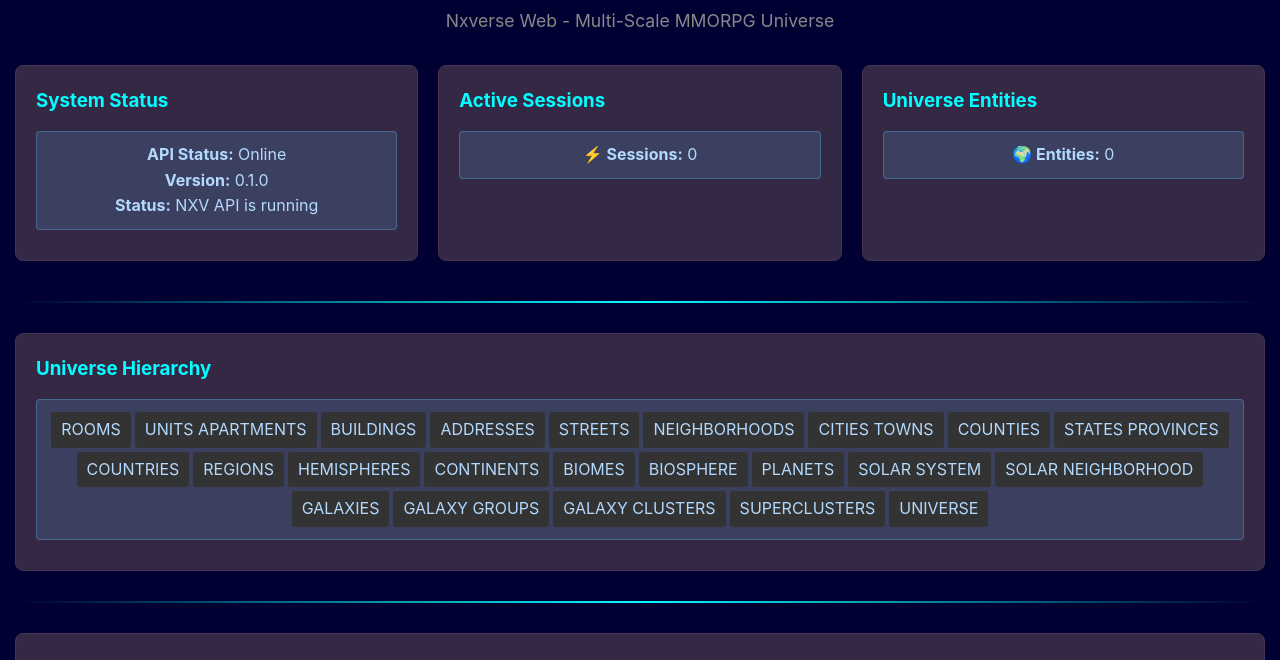
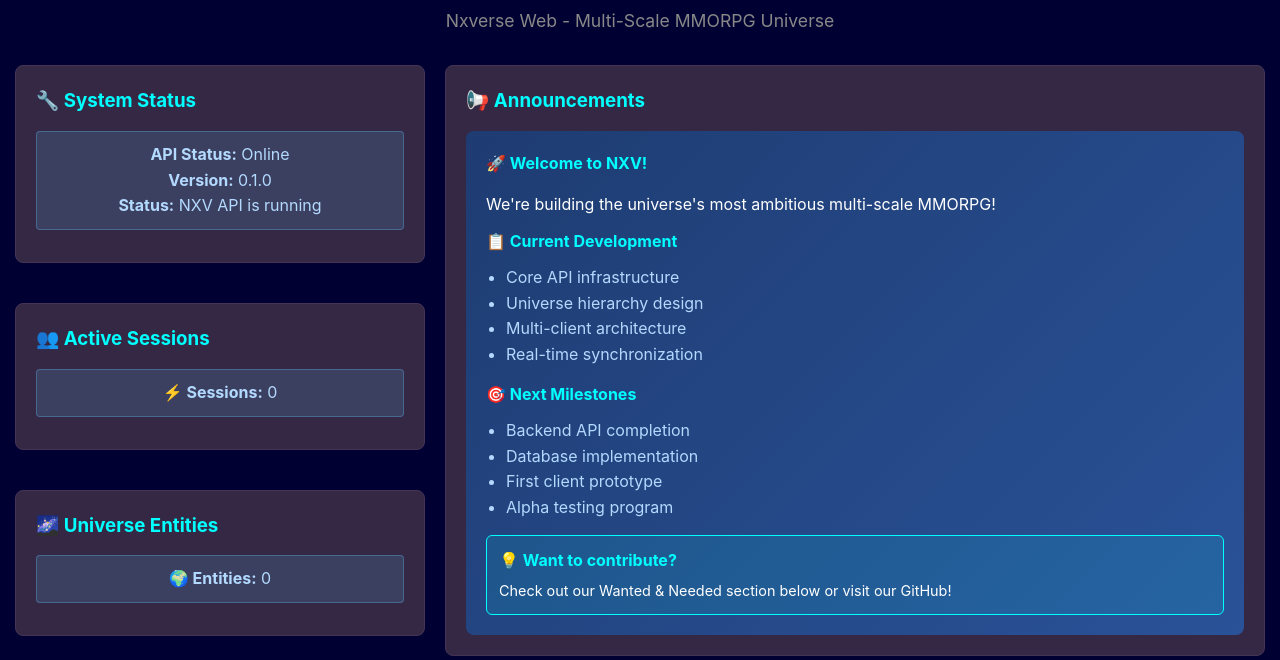
Before and after one commit to jgcampbell300/nxw, a website: page index.html in a window 1280 px wide. Shown: the part 140-800 px from the top of the page. Drawn offline with Linux system fonts and the light colour scheme.

Commit message:
Reorganize layout: system info left column, announcements right column

```diff
--- a/index.html
+++ b/index.html
@@ -113,9 +113,21 @@
 
         .grid {
             display: grid;
-            grid-template-columns: repeat(auto-fit, minmax(350px, 1fr));
+            grid-template-columns: 1fr 2fr;
             gap: 20px;
             margin-bottom: 40px;
+        }
+
+        .grid .card:first-child,
+        .grid .card:nth-child(2),
+        .grid .card:nth-child(3) {
+            grid-column: 1;
+            margin-bottom: 20px;
+        }
+
+        .grid .card:nth-child(4) {
+            grid-column: 2;
+            grid-row: 1 / span 3;
         }
 
         .card {
@@ -212,16 +224,44 @@
 
         <div class="grid">
             <div class="card">
-                <h3>System Status</h3>
+                <h3>🔧 System Status</h3>
                 <div id="system-status" class="loading">Loading...</div>
             </div>
             <div class="card">
-                <h3>Active Sessions</h3>
+                <h3>👥 Active Sessions</h3>
                 <div id="session-count" class="loading">Loading...</div>
             </div>
             <div class="card">
-                <h3>Universe Entities</h3>
+                <h3>🌌 Universe Entities</h3>
                 <div id="entity-count" class="loading">Loading...</div>
+            </div>
+            <div class="card">
+                <h3>📢 Announcements</h3>
+                <div style="background: linear-gradient(135deg, #1e3c72, #2a5298); padding: 20px; border-radius: 8px; margin-top: 10px;">
+                    <h4 style="color: #00ffff; margin-bottom: 15px;">🚀 Welcome to NXV!</h4>
+                    <p style="color: #ffffff; margin-bottom: 12px;">We're building the universe's most ambitious multi-scale MMORPG!</p>
+
+                    <h4 style="color: #00ffff; margin-bottom: 10px;">📋 Current Development</h4>
+                    <ul style="color: #b3d9ff; margin-bottom: 15px; padding-left: 20px;">
+                        <li>Core API infrastructure</li>
+                        <li>Universe hierarchy design</li>
+                        <li>Multi-client architecture</li>
+                        <li>Real-time synchronization</li>
+                    </ul>
+
+                    <h4 style="color: #00ffff; margin-bottom: 10px;">🎯 Next Milestones</h4>
+                    <ul style="color: #b3d9ff; margin-bottom: 15px; padding-left: 20px;">
+                        <li>Backend API completion</li>
+                        <li>Database implementation</li>
+                        <li>First client prototype</li>
+                        <li>Alpha testing program</li>
+                    </ul>
+
+                    <div style="background: rgba(0, 255, 255, 0.1); border: 1px solid #00ffff; border-radius: 6px; padding: 12px; margin-top: 15px;">
+                        <p style="color: #00ffff; margin: 0; font-weight: bold;">💡 Want to contribute?</p>
+                        <p style="color: #ffffff; margin: 5px 0 0 0; font-size: 0.9em;">Check out our Wanted & Needed section below or visit our GitHub!</p>
+                    </div>
+                </div>
             </div>
         </div>
 
```
